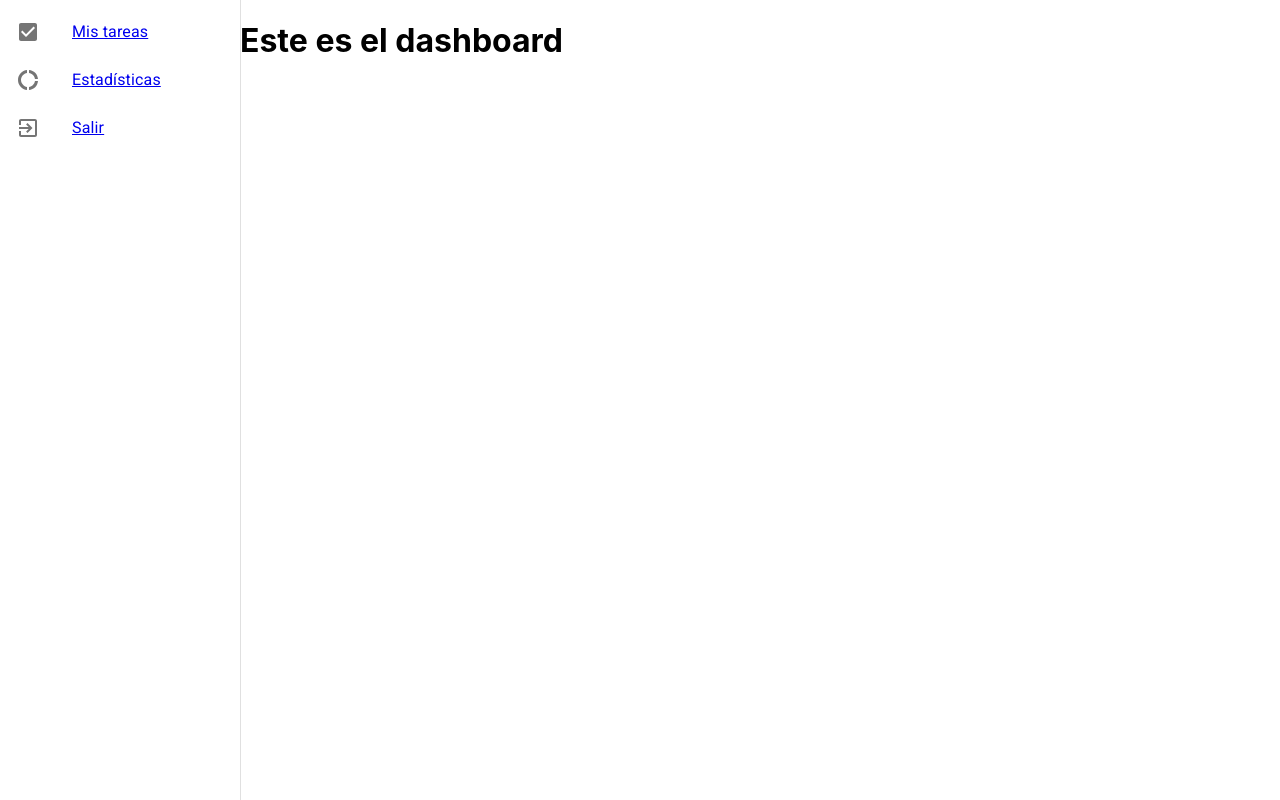
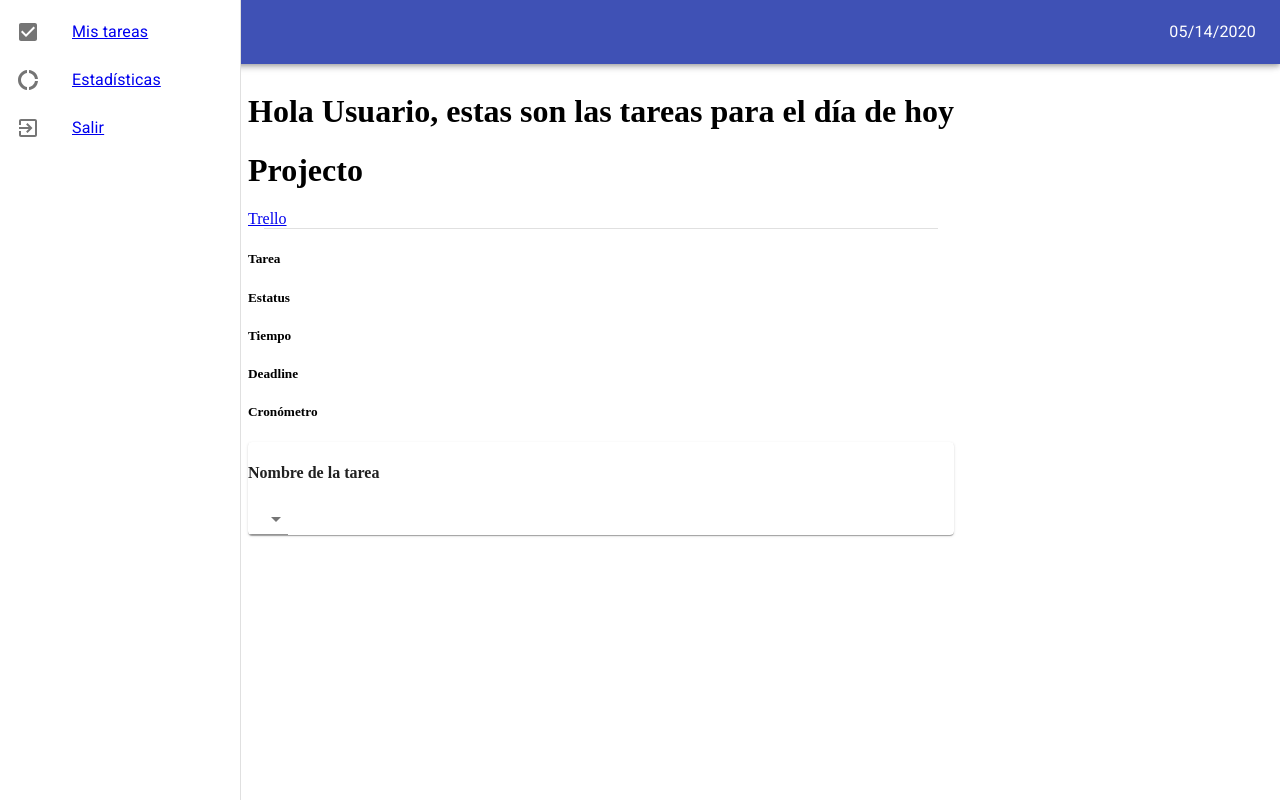
Before and after one commit to MonseSalasVi/TalentApp, a React (Create React App) app: page /dashboard in a window 1280 px wide. Built offline with nearby package versions, Linux system fonts and the light colour scheme.

Commit message:
merged components

```diff
--- a/package.json
+++ b/package.json
@@ -17,7 +17,7 @@
     "react-scripts": "3.4.1"
   },
   "scripts": {
-    "start": "electron .",
+    "start": "react-scripts start",
     "build": "react-scripts build",
     "test": "react-scripts test",
     "eject": "react-scripts eject",
--- a/public/index.html
+++ b/public/index.html
@@ -6,29 +6,10 @@
       rel="stylesheet"
       href="https://fonts.googleapis.com/css?family=Roboto:300,400,500,700&display=swap"
     />
-    <link rel="icon" href="%PUBLIC_URL%/favicon.ico" />
+    <!--link rel="stylesheet" href="/src/components/Dashboard/style.css" /-->
     <meta name="viewport" content="width=device-width, initial-scale=1" />
-    <meta name="theme-color" content="#000000" />
-    <meta
-      name="description"
-      content="Web site created using create-react-app"
-    />
-    <link rel="apple-touch-icon" href="%PUBLIC_URL%/logo192.png" />
-    <!--
-      manifest.json provides metadata used when your web app is installed on a
-      user's mobile device or desktop. See https://developers.google.com/web/fundamentals/web-app-manifest/
-    -->
-    <link rel="manifest" href="%PUBLIC_URL%/manifest.json" />
-    <!--
-      Notice the use of %PUBLIC_URL% in the tags above.
-      It will be replaced with the URL of the `public` folder during the build.
-      Only files inside the `public` folder can be referenced from the HTML.
 
-      Unlike "/favicon.ico" or "favicon.ico", "%PUBLIC_URL%/favicon.ico" will
-      work correctly both with client-side routing and a non-root public URL.
-      Learn how to configure a non-root public URL by running `npm run build`.
-    -->
-    <title>React App</title>
+    <title>Task manager</title>
   </head>
 
   <body>
--- a/src/App.js
+++ /dev/null
@@ -1,22 +0,0 @@
-import React from 'react';
-import { BrowserRouter as Router, Route, Switch, Link } from 'react-router-dom';
-import Access from './components/access';
-import Menu from './components/menu';
-import Dashboard from './components/Dashboard/dashboard';
-import Stats from './components/stats';
-
-function App() {
-  return (
-    <Router>
-      <Route exact path='/' component={Access} />
-      <Menu>
-        <Switch>
-          <Route exact path='/dashboard' component={Dashboard} />
-          <Route exact path='/dashboard' component={Stats} />
-        </Switch>
-      </Menu>
-    </Router>
-  );
-}
-
-export default App;
--- a/src/Router.js
+++ b/src/Router.js
@@ -1,25 +1,26 @@
-import React from 'react';
-import { BrowserRouter as Router, Route, Switch, Link } from 'react-router-dom';
-import { makeStyles } from '@material-ui/core/styles';
+import React from "react";
+import { BrowserRouter as Router, Route, Switch, Link } from "react-router-dom";
+import { makeStyles } from "@material-ui/core/styles";
 import {
   Drawer,
   List,
   ListItem,
   ListItemIcon,
   ListItemText,
-} from '@material-ui/core';
-import CheckBoxIcon from '@material-ui/icons/CheckBox';
-import DonutLargeIcon from '@material-ui/icons/DonutLarge';
-import ExitToAppIcon from '@material-ui/icons/ExitToApp';
-import Access from './components/access';
-import Dashboard from './components/Dashboard/dashboard';
-import Stats from './components/stats';
+} from "@material-ui/core";
+import CheckBoxIcon from "@material-ui/icons/CheckBox";
+import DonutLargeIcon from "@material-ui/icons/DonutLarge";
+import ExitToAppIcon from "@material-ui/icons/ExitToApp";
+import AppBar from "./components/AppBar/appBar";
+import Access from "./components/access";
+import Dashboard from "./components/Dashboard/dashboard";
+import Stats from "./components/stats";
 
 const useStyles = makeStyles((theme) => ({
   drawerPaper: {
-    width: 'inherit',
+    width: "inherit",
     link: {
-      textDecoration: 'none',
+      textDecoration: "none",
       color: theme.palette.text.primary,
     },
   },
@@ -28,49 +29,52 @@ const useStyles = makeStyles((theme) => ({
 const Routes = () => {
   const classes = useStyles();
   return (
+    <>
+      <AppBar />
       <Router>
-      <div style={{ display: 'flex' }}>
+        <div style={{ display: "flex" }}>
           <Drawer
-          style={{ width: '240px' }}
-          variant='persistent'
-          anchor='left'
+            style={{ width: "240px" }}
+            variant="persistent"
+            anchor="left"
             open={true}
             classes={{ paper: classes.drawerPaper }}
           >
             <List>
-            <Link to='/dashboard' className={classes.link}>
+              <Link to="/dashboard" className={classes.link}>
                 <ListItem button>
                   <ListItemIcon>
                     <CheckBoxIcon />
                   </ListItemIcon>
-                <ListItemText primary='Mis tareas' />
+                  <ListItemText primary="Mis tareas" />
                 </ListItem>
               </Link>
-            <Link to='/stats' className={classes.link}>
+              <Link to="/stats" className={classes.link}>
                 <ListItem button>
                   <ListItemIcon>
                     <DonutLargeIcon />
                   </ListItemIcon>
-                <ListItemText primary='Estadísticas' />
+                  <ListItemText primary="Estadísticas" />
                 </ListItem>
               </Link>
-            <Link to='/access' className={classes.link}>
+              <Link to="/access" className={classes.link}>
                 <ListItem button>
                   <ListItemIcon>
                     <ExitToAppIcon />
                   </ListItemIcon>
-                <ListItemText primary='Salir' />
+                  <ListItemText primary="Salir" />
                 </ListItem>
               </Link>
             </List>
           </Drawer>
           <Switch>
-          <Route exact path='/dashboard' component={Dashboard} />
-          <Route exact path='/stats' component={Stats} />
-          <Route exact path='/access' component={Access} />
+            <Route exact path="/dashboard" component={Dashboard} />
+            <Route exact path="/stats" component={Stats} />
+            <Route exact path="/access" component={Access} />
           </Switch>
         </div>
       </Router>
+    </>
   );
 };
 
--- /dev/null
+++ b/src/components/AppBar/appBar.jsx
@@ -0,0 +1,38 @@
+import React from "react";
+import AppBar from "@material-ui/core/AppBar";
+import Toolbar from "@material-ui/core/Toolbar";
+import Typography from "@material-ui/core/Typography";
+import { makeStyles } from "@material-ui/core";
+const useStyles = makeStyles((theme) => ({
+  offset: theme.mixins.toolbar,
+  title: {
+    flexGrow: 1,
+  },
+}));
+
+const Navbar = () => {
+  const classes = useStyles();
+
+  let today = new Date();
+  let dd = String(today.getDate()).padStart(2, "0");
+  let mm = String(today.getMonth() + 1).padStart(2, "0"); //January is 0!
+  let yyyy = today.getFullYear();
+
+  today = mm + "/" + dd + "/" + yyyy;
+
+  return (
+    <div>
+      <AppBar position="fixed" color="primary">
+        <Toolbar>
+          <Typography variant="h6" className={classes.title}>
+            Talent App
+          </Typography>
+
+          <Typography>{today}</Typography>
+        </Toolbar>
+      </AppBar>
+      <div className={classes.offset}></div>
+    </div>
+  );
+};
+export default Navbar;
--- a/src/components/Dashboard/dashboard.jsx
+++ b/src/components/Dashboard/dashboard.jsx
@@ -1,10 +1,12 @@
-import React from 'react';
+import React from "react";
+import Project from "./project";
 
 const Dashboard = () => {
   return (
-    <>
-      <h1>Este es el dashboard</h1>
-    </>
+    <div className="container">
+      <h1> Hola Usuario, estas son las tareas para el día de hoy</h1>
+      <Project />
+    </div>
   );
 };
 
--- a/src/components/Dashboard/project.jsx
+++ b/src/components/Dashboard/project.jsx
@@ -0,0 +1,28 @@
+import React from "react";
+import Task from "./task";
+import Card from "@material-ui/core/Card";
+import Divider from "@material-ui/core/Divider";
+
+const Project = () => {
+  return (
+    <>
+      <h1>Projecto</h1>
+      <a href="https://trello.com/claudiacustodiog/boards" target="blank">
+        Trello
+      </a>
+      <Divider variant="middle" />
+      <div>
+        <h5>Tarea</h5>
+        <h5>Estatus</h5>
+        <h5>Tiempo</h5>
+        <h5>Deadline</h5>
+        <h5>Cronómetro</h5>
+      </div>
+      <Card>
+        <Task />
+      </Card>
+    </>
+  );
+};
+
+export default Project;
--- /dev/null
+++ b/src/components/Dashboard/style.css
@@ -0,0 +1,4 @@
+.container {
+  padding: 5%;
+  background-color: #f0f0f0;
+}
--- a/src/components/Dashboard/task.jsx
+++ b/src/components/Dashboard/task.jsx
@@ -0,0 +1,14 @@
+import React from "react";
+import Card from "@material-ui/core/Card";
+import Select from "@material-ui/core/Select";
+
+const Task = () => {
+  return (
+    <Card>
+      <h4>Nombre de la tarea</h4>
+      <Select></Select>
+    </Card>
+  );
+};
+
+export default Task;
--- a/src/index.css
+++ /dev/null
@@ -1,13 +0,0 @@
-body {
-  margin: 0;
-  font-family: -apple-system, BlinkMacSystemFont, 'Segoe UI', 'Roboto', 'Oxygen',
-    'Ubuntu', 'Cantarell', 'Fira Sans', 'Droid Sans', 'Helvetica Neue',
-    sans-serif;
-  -webkit-font-smoothing: antialiased;
-  -moz-osx-font-smoothing: grayscale;
-}
-
-code {
-  font-family: source-code-pro, Menlo, Monaco, Consolas, 'Courier New',
-    monospace;
-}
```
Also changed, not shown: src/App.css (deleted, +0 -38 lines), src/index.js (+5 -10 lines), src/logo.svg (deleted), 1 other file (tests, documents, lock files or other folders). Lines whose indentation alone changed are shown as unchanged.
